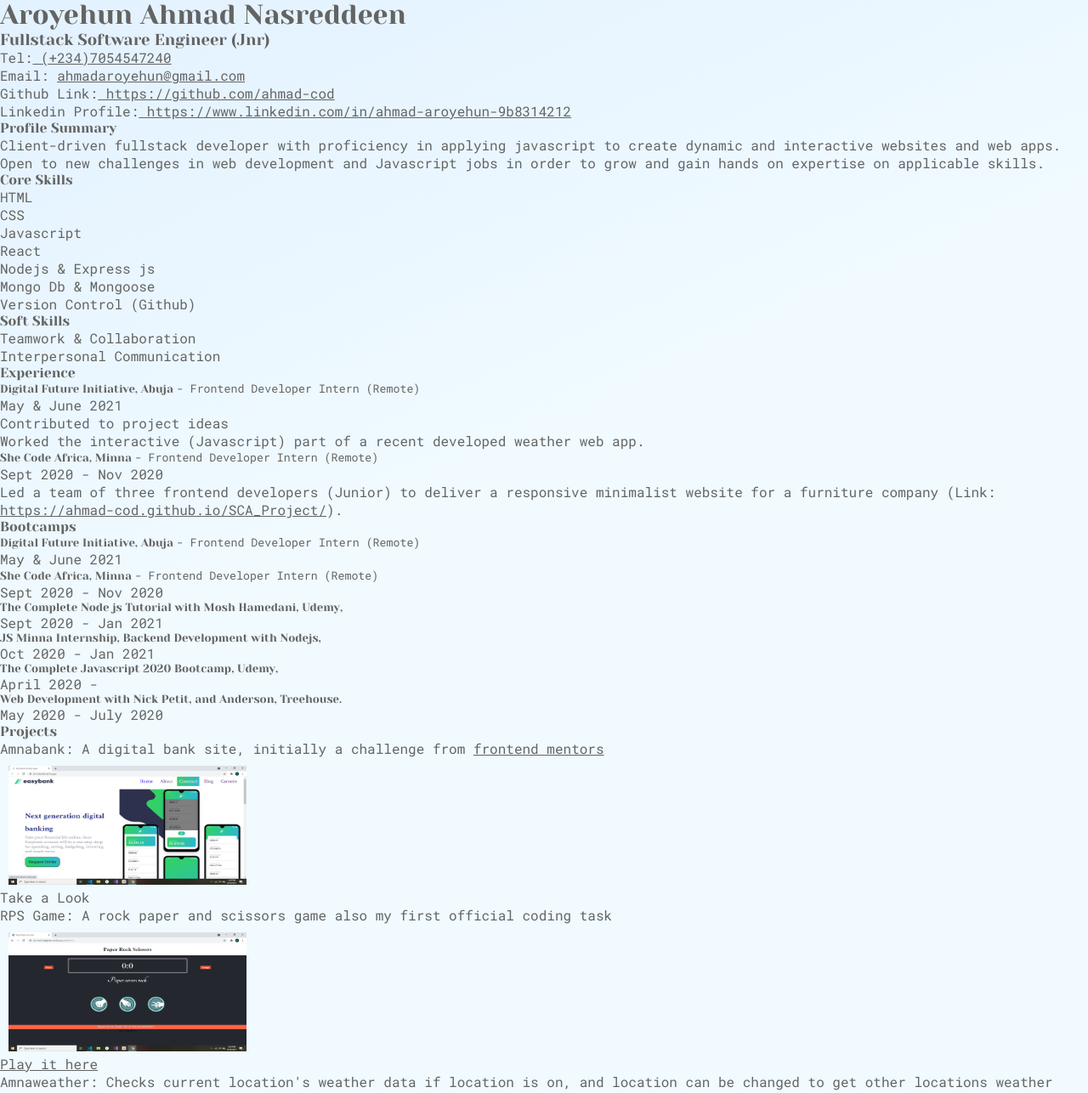
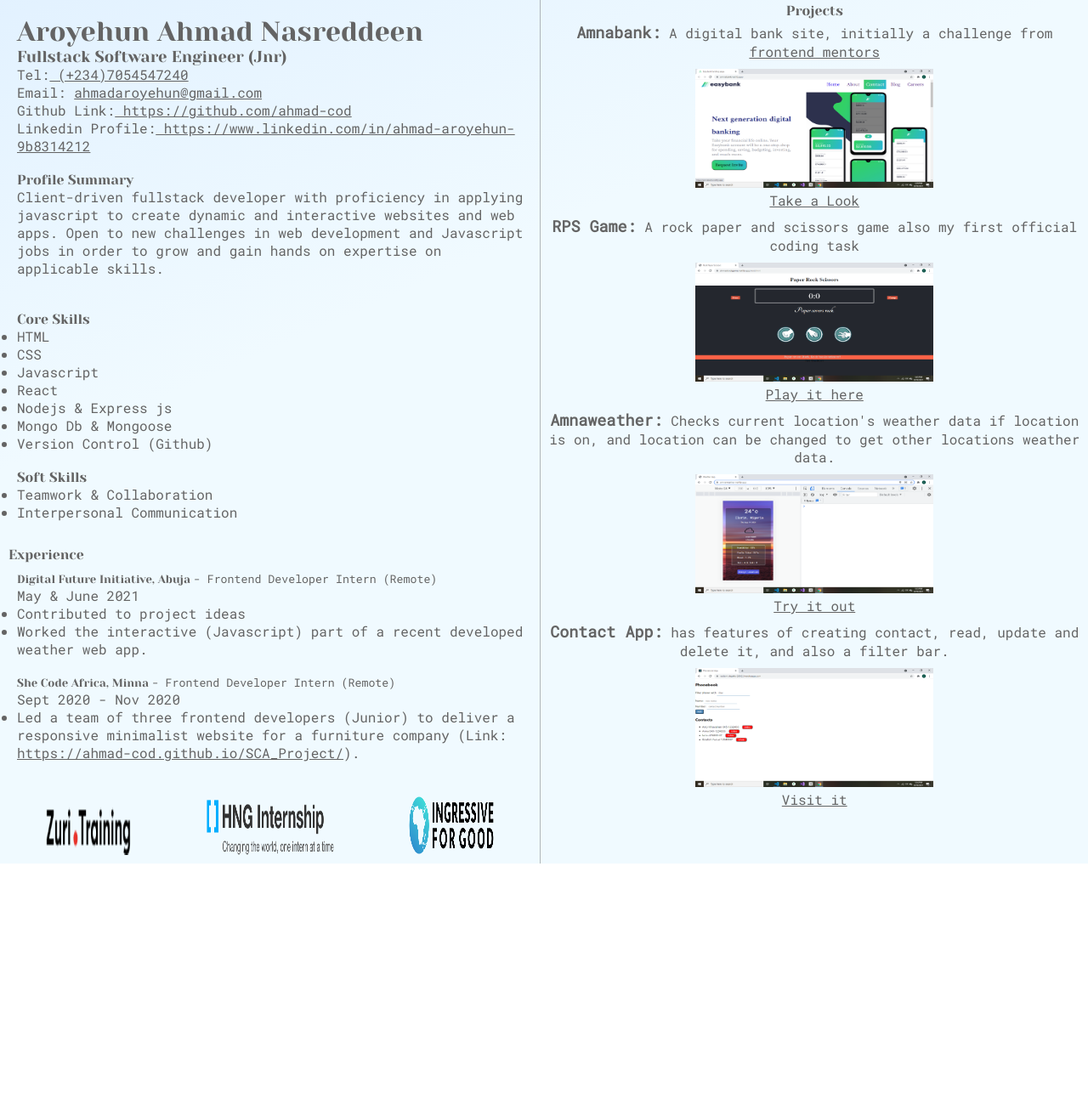
Before and after one commit to ahmad-cod/cv, a plain HTML site: page index.html in a window 1280 px wide. Shown: the part 1-1287 px from the top of the page at 85% size. After the commit the page ends 1017 px from the top, so only its background shows below. Drawn offline with nearby package versions, Linux system fonts and the light colour scheme; a script that the page names is missing.

Commit message:
Check mobile state

```diff
--- a/index.html
+++ b/index.html
@@ -29,6 +29,7 @@
 </head>
 <body>
   <div class="container">
+    <div class="first">
     <div id="intro">
       <div id="personal-details">
         <h1>Aroyehun Ahmad Nasreddeen</h1>
@@ -67,6 +68,7 @@
         </ul>
       </div>
     </div>
+
     <div id="experience">
       <h4>Experience</h4>
       <div class="exp one">
@@ -91,7 +93,57 @@
         </ul>
       </div>
     </div>
-    <div id="bootcamps">
+    <div class="mentors">
+      <img src="img/zuri .png" alt="">
+      <img src="img/hng .png" id="hng" alt="Hng icon">
+      <img src="img/I4G-Logo.png" alt="">
+    </div>
+  </div>
+  <div class="second">
+    <div id="projects">
+      <h4>Projects</h4>
+      <div class="proj one">
+        <p>
+          <span class="proj-title">Amnabank:</span> A digital bank site, initially a challenge from <a href="https://frontendmentor.io">frontend mentors</a>
+        </p>
+        <a href="https://amnabank.netlify.app"></a>
+        <img src="img/amnabank.png" alt="Amnabank screenshot">
+        <p class="link">
+          Take a Look
+        </p>
+      </div>
+      <div class="proj two">
+        <p>
+          <span class="proj-title">RPS Game:</span> A rock paper and scissors game also my first official coding task
+        </p>
+        <a href="https://ahmadrockgame.netlify.app">
+          <img src="img/rps.png" alt="RPS screenshot">
+          <p>
+            Play it here</a>
+          </p>
+      </div>
+      <div class="proj three">
+        <p>
+          <span class="proj-title">Amnaweather:</span> Checks current location's weather data if location is on, and location can be changed to get other locations weather data.
+        </p>
+        <a href="https://amnaweather.netlify.app/">
+          <img src="img/amnaweather.png" alt="Amnaweather screenshot">
+          <p>
+            Try it out</a>
+          </p>
+      </div>
+      <div class="proj four">
+        <p>
+          <span class="proj-title">Contact App:</span> has features of creating contact, read, update and delete it, and also a filter bar.
+        </p>
+        <a href="https://radiant-depths-20022.herokuapp.com/">
+          <img src="img/contactApp.png" alt="Contact App screenshot">
+          <p>
+            Visit it</a>
+          </p>
+      </div>
+    </div>
+    <!-- <div id="bootcamps">
       <h4>Bootcamps</h4>
       <div class="camp one">
         <h5>
@@ -129,49 +181,7 @@
         </h5>
         <span>May 2020 - July 2020</span>
       </div>
-    </div>
-    <div id="projects">
-      <h4>Projects</h4>
-      <div class="proj one">
-        <p>
-          <span class="proj-title">Amnabank:</span> A digital bank site, initially a challenge from <a href="https://frontendmentor.io">frontend mentors</a>
-        </p>
-        <a href="https://amnabank.netlify.app"></a>
-        <img src="img/amnabank.png" alt="Amnabank screenshot">
-        <p class="link">
-          Take a Look
-        </p>
-      </div>
-      <div class="proj two">
-        <p>
-          <span class="proj-title">RPS Game:</span> A rock paper and scissors game also my first official coding task
-        </p>
-        <a href="https://ahmadrockgame.netlify.app">
-          <img src="img/rps.png" alt="RPS screenshot">
-          <p>
-            Play it here</a>
-          </p>
-      </div>
-      <div class="proj three">
-        <p>
-          <span class="proj-title">Amnaweather:</span> Checks current location's weather data if location is on, and location can be changed to get other locations weather data.
-        </p>
-        <a href="https://amnaweather.netlify.app/">
-          <img src="img/amnaweather.png" alt="Amnaweather screenshot">
-          <p>
-            Try it out</a>
-          </p>
-      </div>
-      <div class="proj four">
-        <p>
-          <span class="proj-title">Contact App:</span> has features of creating contact, read, update and delete it, and also a filter bar.
-        </p>
-        <a href="https://radiant-depths-20022.herokuapp.com/">
-          <img src="img/contactApp.png" alt="Amnaweather screenshot">
-          <p>
-            Visit it</a>
-          </p>
-      </div>
+    </div> -->
     </div>
   </div>
 </body>
--- a/style.css
+++ b/style.css
@@ -10,7 +10,20 @@ a {
   color: inherit;
   text-decoration: underline;
 }
-
+.container {
+  display: flex;
+}
+.first div {
+  padding: 10px;
+}
+.second {
+  text-align: center;
+  border-left: 1px solid rgba(100, 100, 100, .45);
+  flex-basis: 200%;
+}
+.second div {
+  padding: 4px;
+}
 
 h1, h2, h3, h4, h5, th {
   font-family: 'Yeseva One', cursive;
@@ -20,9 +33,37 @@ body {
   background: rgb(180, 193, 255);
   background: linear-gradient(156deg, rgba(129, 196, 255, 0.227) 0%, rgba(240, 250, 255, 1) 35%);
   color: rgb(100, 100, 100);
+  display: flex;
+  /* justify-content: center;
+  align-items: center; */
 }
 img {
   padding: 10px 10px 0px;
   width: 300px;
   height: 150px;
 }
+.link {
+  text-decoration: underline;
+}
+.mentors {
+  display: flex;
+  justify-content: space-around;
+}
+.mentors img {
+  width: 120px;
+  height: 80px;
+}
+#hng {
+  width: 170px;
+}
+.proj-title {
+  font-size: 1.15rem;
+  font-weight: 600;
+}
+
+@media screen and (max-width : 440px) {
+  .container {
+    flex-flow: column wrap;
+    max-width: 100%;
+  }
+}
```
Also changed, not shown: img/I4G-Logo.png (added), img/hng .png (added), img/zuri .png (added).
